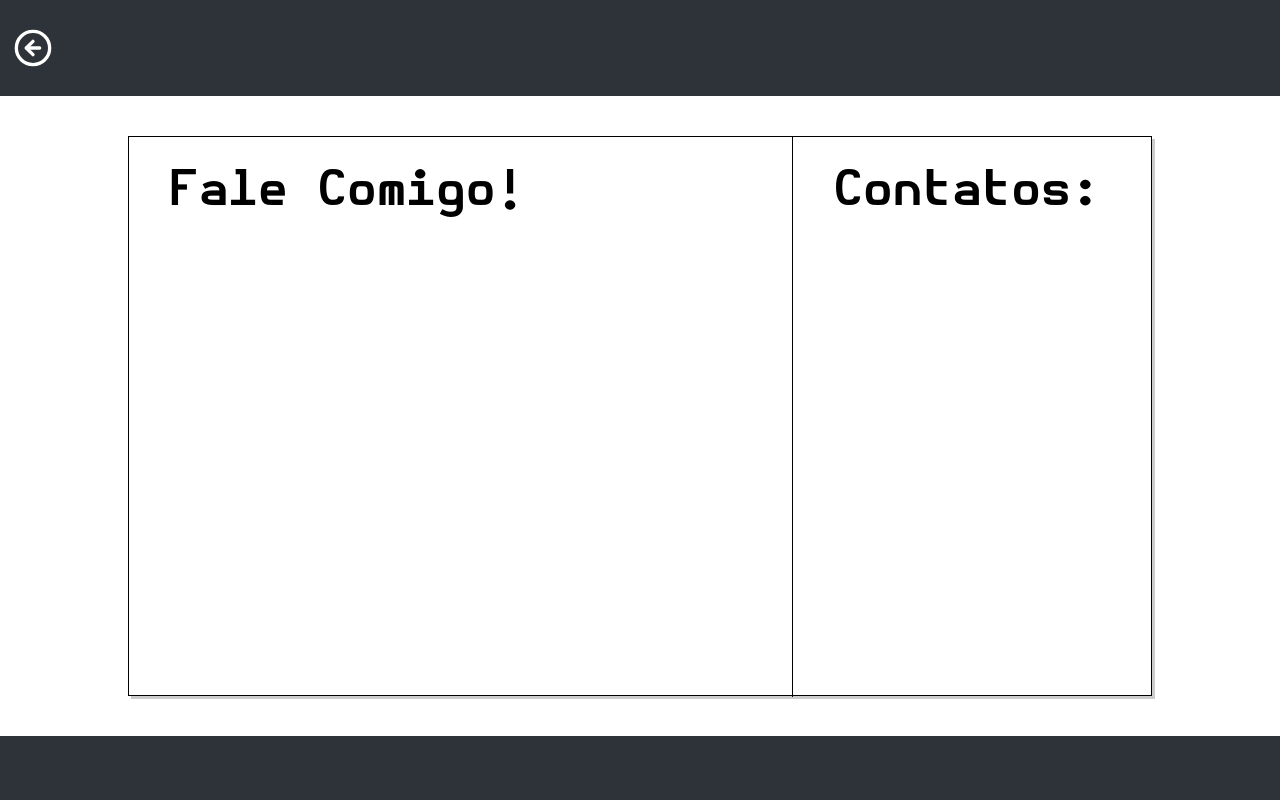
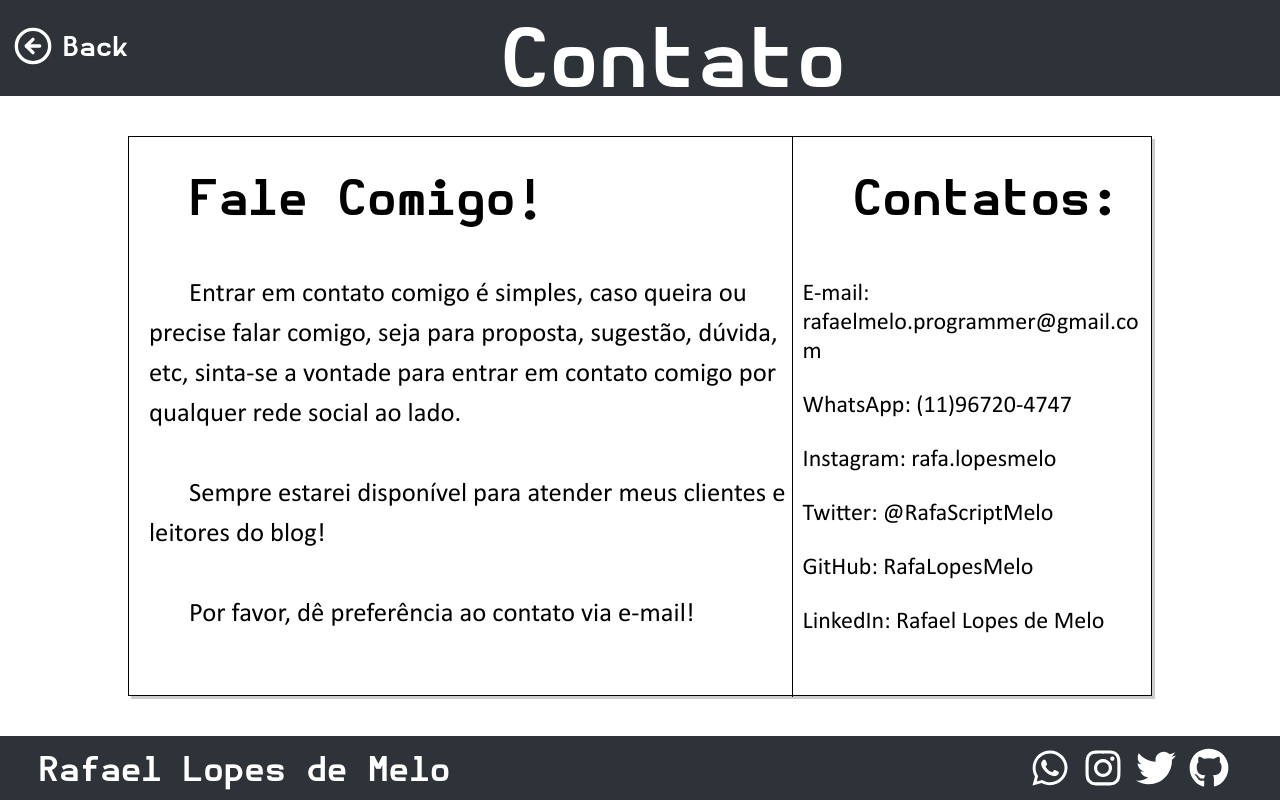
Before and after one commit to RafaLopesMelo/MySite, a React (Create React App) app in the folder frontend/: page /contato in a window 1280 px wide. Built offline with nearby package versions, Linux system fonts and the light colour scheme.

Commit message:
main + contact  pages done

```diff
--- a/frontend/src/global.css
+++ b/frontend/src/global.css
@@ -1,6 +1,11 @@
 @font-face {
     font-family: "Hermit Bold";
     src: url(./assets/fonts/Hermit-Bold.otf)format('opentype');
+}
+
+@font-face {
+    font-family: "Calibri";
+    src: url(./assets/fonts/calibri.ttf)format('truetype');
 }
 
 * {
--- a/frontend/src/pages/Contact/index.js
+++ b/frontend/src/pages/Contact/index.js
@@ -2,6 +2,7 @@ import React from 'react';
 import { Link } from 'react-router-dom';
 
 import { FiArrowLeftCircle } from 'react-icons/fi';
+import { FaWhatsapp, FaTwitter, FaGithub, FaInstagram } from 'react-icons/fa'
 
 import './styles.css'
 
@@ -10,17 +11,39 @@ export default function Contact() {
     return (
         <div className='contact-container'>
             <nav className='nav-contact'>
-                <FiArrowLeftCircle  size = { 40 } className='back-arrow'/>
+                <Link to='/'><FiArrowLeftCircle  size = { 40 } className='back-arrow'/></Link><span>Back</span>
+                <h1 className='title'>Contato</h1>
             </nav>
             <main className='main-contact'>
                 <div className='fale-comigo'>
                     <h1>Fale Comigo!</h1>
+                    <p>Entrar em contato comigo é simples, caso queira ou precise falar comigo, seja para proposta, sugestão, dúvida,
+                        etc, sinta-se a vontade para entrar em contato comigo por qualquer rede social ao lado.
+                    </p>
+                    <p>Sempre estarei disponível para atender meus clientes e leitores do blog!</p>
+                    <p>Por favor, dê preferência ao contato via e-mail!</p>
                 </div>
                 <aside className='contatos'>
                     <h1>Contatos:</h1>
+                    <ul>
+                        <li>E-mail: <a href='mailto: rafaelmelo.programmer@gmail.com'>rafaelmelo.programmer@gmail.com</a></li>
+                        <li>WhatsApp: (11)96720-4747</li>
+                        <li>Instagram: <a href='https://www.instagram.com/rafa.lopesmelo/'>rafa.lopesmelo</a></li>
+                        <li>Twitter: <a href='https://twitter.com/RafaScriptMelo'>@RafaScriptMelo</a></li>
+                        <li>GitHub: <a href='https://github.com/RafaLopesMelo'>RafaLopesMelo</a></li>
+                        <li>LinkedIn: <a href='https://www.linkedin.com/in/rafael-lopes-de-melo-4506a81a5'>Rafael Lopes de Melo</a></li>
+                    </ul>
                 </aside>
             </main>
-            <footer className='footer-contact'></footer>
+            <footer className='footer-contact'>
+                <h2>Rafael Lopes de Melo</h2>
+                <ul className='social'>
+                <li><FaWhatsapp size = { 40 }/></li>
+                <li><FaInstagram size = { 40 }/></li>
+                <li><FaTwitter size = { 40 }/></li>
+                <li><FaGithub size = { 40 }/></li>
+                </ul>
+            </footer>
         </div>
     )
 }
--- a/frontend/src/pages/Contact/styles.css
+++ b/frontend/src/pages/Contact/styles.css
@@ -1,8 +1,46 @@
 h1 {
     font-family: Hermit Bold;
     font-size: 36pt;
-    margin-top: 20px;
-    margin-left: 40px;
+    margin-top: 30px;
+    margin-left: 60px;
+}
+
+h2 {
+    font-family: Hermit Bold;
+    font-size: 25pt;
+    margin-top: 1.5vh;
+    margin-left: 3vw;
+    margin-right: auto;
+}
+
+p {
+    font-family: Calibri;
+    font-size: 20pt;
+    text-align: left;
+    line-height: 40px;
+    margin-bottom: 20px;
+    margin-top: 40px;
+    margin-left: 20px;
+    text-indent: 40px;
+}
+
+span {
+    font-family: Hermit Bold;
+    color: white;
+    font-size: 20pt;
+    margin-left: 10px;
+}
+
+ul.social {
+    list-style: none;
+    margin-left: auto;
+    margin-right: 3vw;
+}
+
+ul.social li {
+    display: inline-block;
+    margin-top: 1.5vh;
+    margin-right: 1vw;
 }
 
 .contact-container {
@@ -28,6 +66,12 @@ h1 {
     margin-left: 1vw;
 }
 
+.title {
+    color: white;
+    font-size: 60pt;
+    margin-left: 29%;
+}
+
 .main-contact {
     display: flex;
     width: 80vw;
@@ -48,7 +92,27 @@ h1 {
     height: 70vh;
 }
 
+.contatos ul {
+    font-family: Calibri;
+    font-size: 18pt;
+    color: black;
+    list-style: none;
+    margin-left: 10px;
+    margin-top: 45px;
+}
+
+.contatos ul li {
+    word-wrap: break-word;
+    margin-top: 25px;
+}
+
+.contatos ul li a{
+    color: black;
+}
+
 .footer-contact {
+    color: white;
+    display: flex;
     width: 100vw;
     height: 8vh;
     background-color: #2e3339;
```
Also changed, not shown: frontend/src/assets/fonts/calibri.ttf (added).
